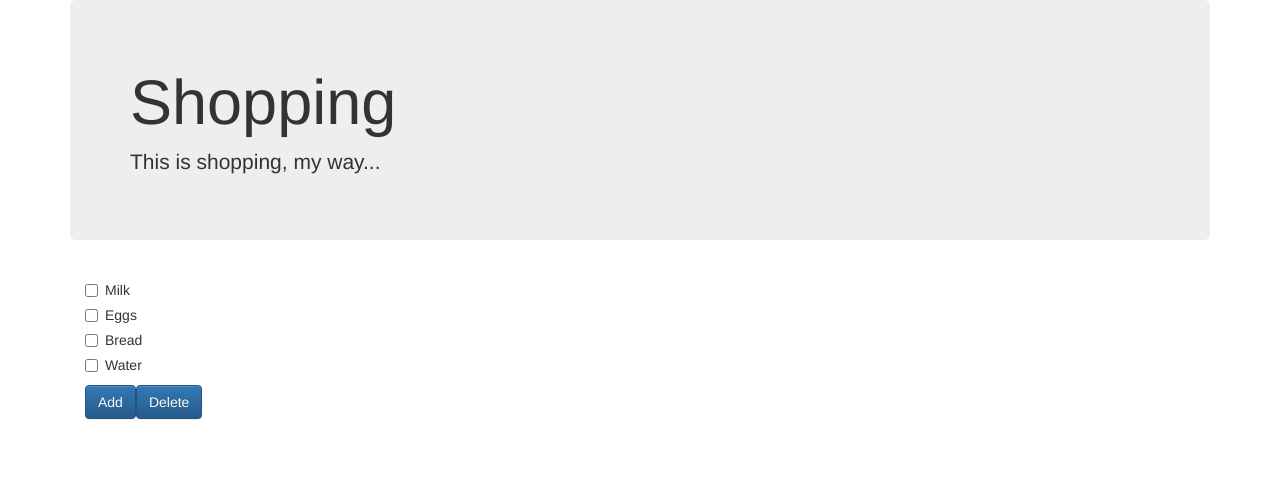
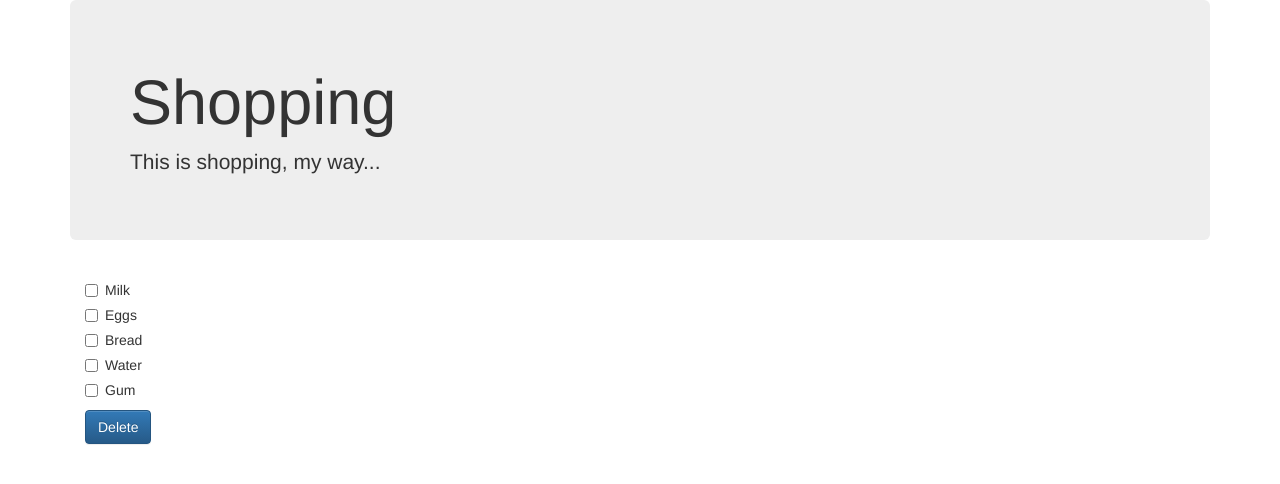
Before and after one commit to iliyan/shop, a React (Create React App) app: page / in a window 1280 px wide. Shown: the top 484 px of the page. Built offline with nearby package versions, Linux system fonts and the light colour scheme.

Commit message:
Added sample button handler

```diff
--- a/src/App.js
+++ b/src/App.js
@@ -6,7 +6,18 @@ import Btns from './Btns.js';
 
 
 class App extends Component {
+
+  constructor() {
+    super();
+    this.state = {list:['Milk', 'Eggs', 'Bread', 'Water','Gum']};
+  }
+
+  onClickHandler() {
+      console.log('OOps!');
+  }
+
   render() {
+
     return (
 
         <div className="container">
@@ -21,11 +32,13 @@ class App extends Component {
                 <div className="col-lg-12">
 
                     <form>
-                        <Item>Milk</Item>
-                        <Item>Eggs</Item>
-                        <Item>Bread</Item>
-                        <Item>Water</Item>
-                        <Btns/>
+                        {this.state.list.map(x => (
+                            <Item>{x}</Item>
+                        ))}
+
+                        <button type="button" onClick={this.onClickHandler}
+                            className="btn btn-primary"
+                            id="button-del">Delete</button>
                     </form>
 
                 </div>
```
